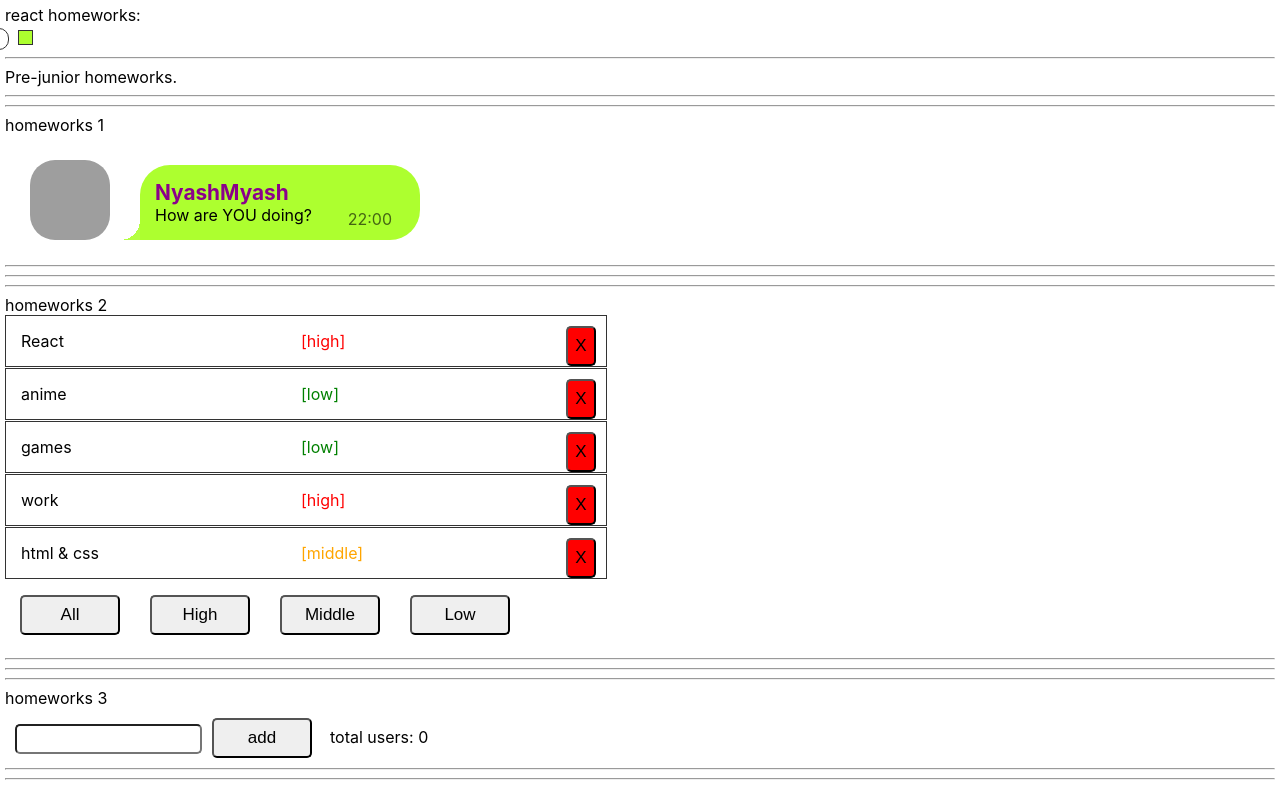
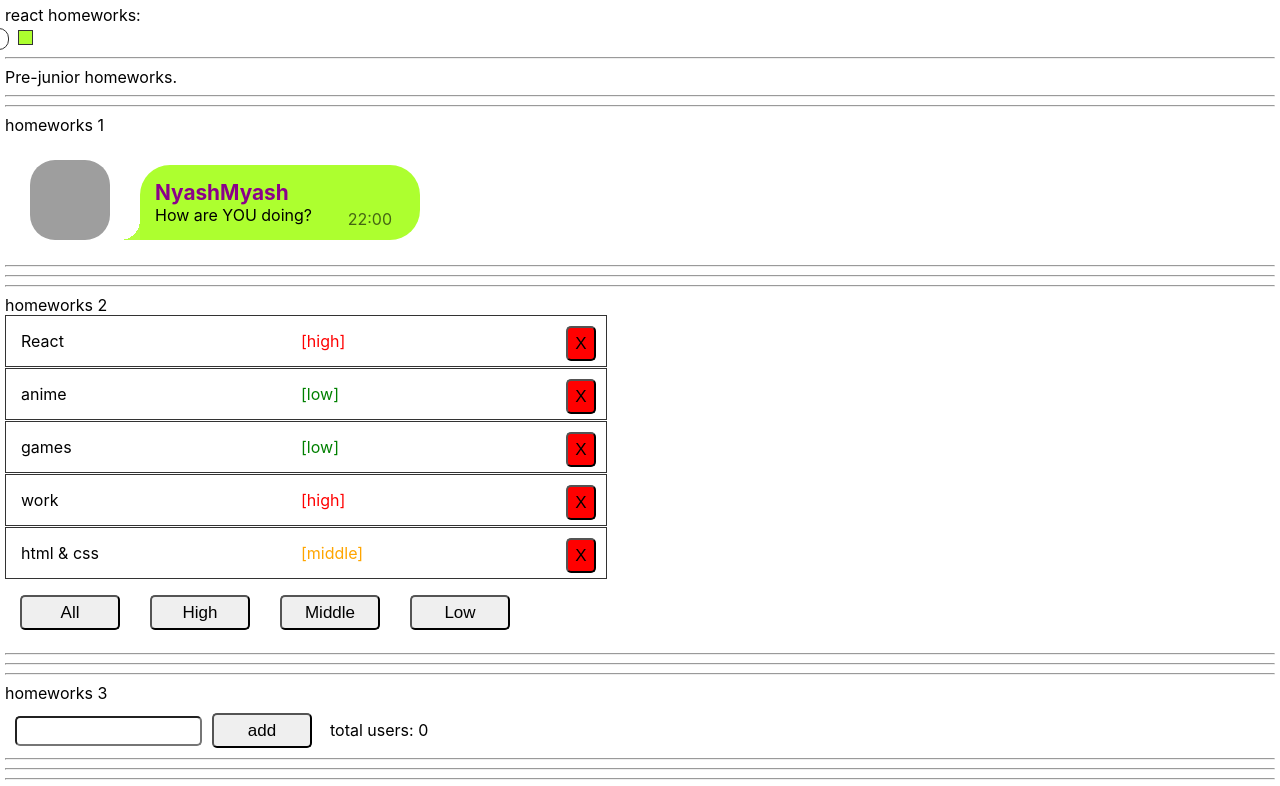
Before and after one commit to paraslov/it-inc_my-homework-ignat, a React (Create React App) app: page /#/pre-junior in a window 1280 px wide. Shown: the top 786 px of the page. Built offline with nearby package versions, Linux system fonts and the light colour scheme; grey boxes are pictures that could not be loaded.

Commit message:
HW8. SuperButton default height changed to 35px

```diff
--- a/src/p2-homeworks/h4/common/c2-SuperButton/SuperButton.module.css
+++ b/src/p2-homeworks/h4/common/c2-SuperButton/SuperButton.module.css
@@ -1,6 +1,6 @@
 .default {
     font-size: 17px;
-    height: 40px;
+    height: 35px;
     width: 100px;
     border-radius: 5px;
 }
```
